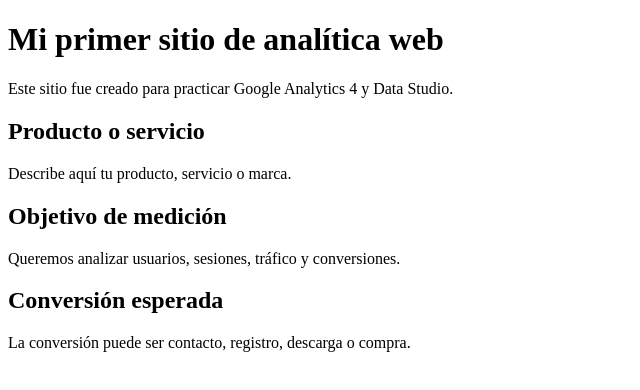
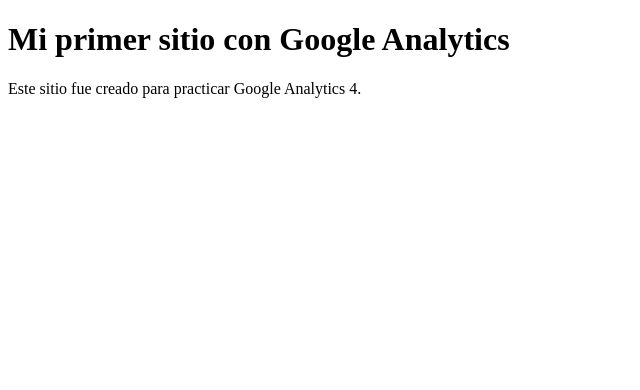
Before and after one commit to emontiel2lapin-gif/emontiel2lapin-gif.github.io, a plain HTML site: page index.html in a window 1280 px wide. Shown: the whole page, without its empty margins (0-640 px from the left). Drawn offline with Linux system fonts and the light colour scheme.

Commit message:
Update index.html

```diff
--- a/index.html
+++ b/index.html
@@ -1,20 +1,36 @@
 <!DOCTYPE html>
 <html lang="es">
+
 <head>
+
   <meta charset="UTF-8">
-  <title>Mi primer sitio de analítica web</title>
+  <title>Mi sitio de analítica web</title>
+
+  <!-- Google tag (gtag.js) -->
+  <script async src="https://www.googletagmanager.com/gtag/js?id=G-9RWWZ7F3B4"></script>
+
+  <script>
+    window.dataLayer = window.dataLayer || [];
+
+    function gtag() {
+      dataLayer.push(arguments);
+    }
+
+    gtag('js', new Date());
+
+    gtag('config', 'G-9RWWZ7F3B4');
+  </script>
+
 </head>
+
 <body>
-  <h1>Mi primer sitio de analítica web</h1>
-  <p>Este sitio fue creado para practicar Google Analytics 4 y Data Studio.</p>
 
-  <h2>Producto o servicio</h2>
-  <p>Describe aquí tu producto, servicio o marca.</p>
+<h1>Mi primer sitio con Google Analytics</h1>
 
-  <h2>Objetivo de medición</h2>
-  <p>Queremos analizar usuarios, sesiones, tráfico y conversiones.</p>
+<p>
+Este sitio fue creado para practicar Google Analytics 4.
+</p>
 
-  <h2>Conversión esperada</h2>
-  <p>La conversión puede ser contacto, registro, descarga o compra.</p>
 </body>
+
 </html>
```
